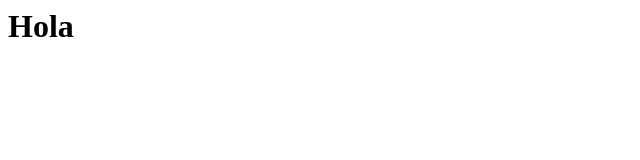
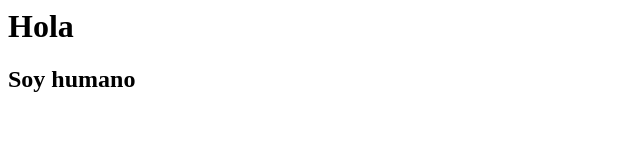
Before and after one commit to JoaquinCordovaPucp/Prueba, a plain HTML site: page index.html in a window 1280 px wide. Shown: the whole page, without its empty margins (0-640 px from the left). Drawn offline with Linux system fonts and the light colour scheme.

Commit message:
Added features

```diff
--- a/index.html
+++ b/index.html
@@ -1 +1,2 @@
 <h1>Hola</h1>
+<h2>Soy humano</h2>
```
